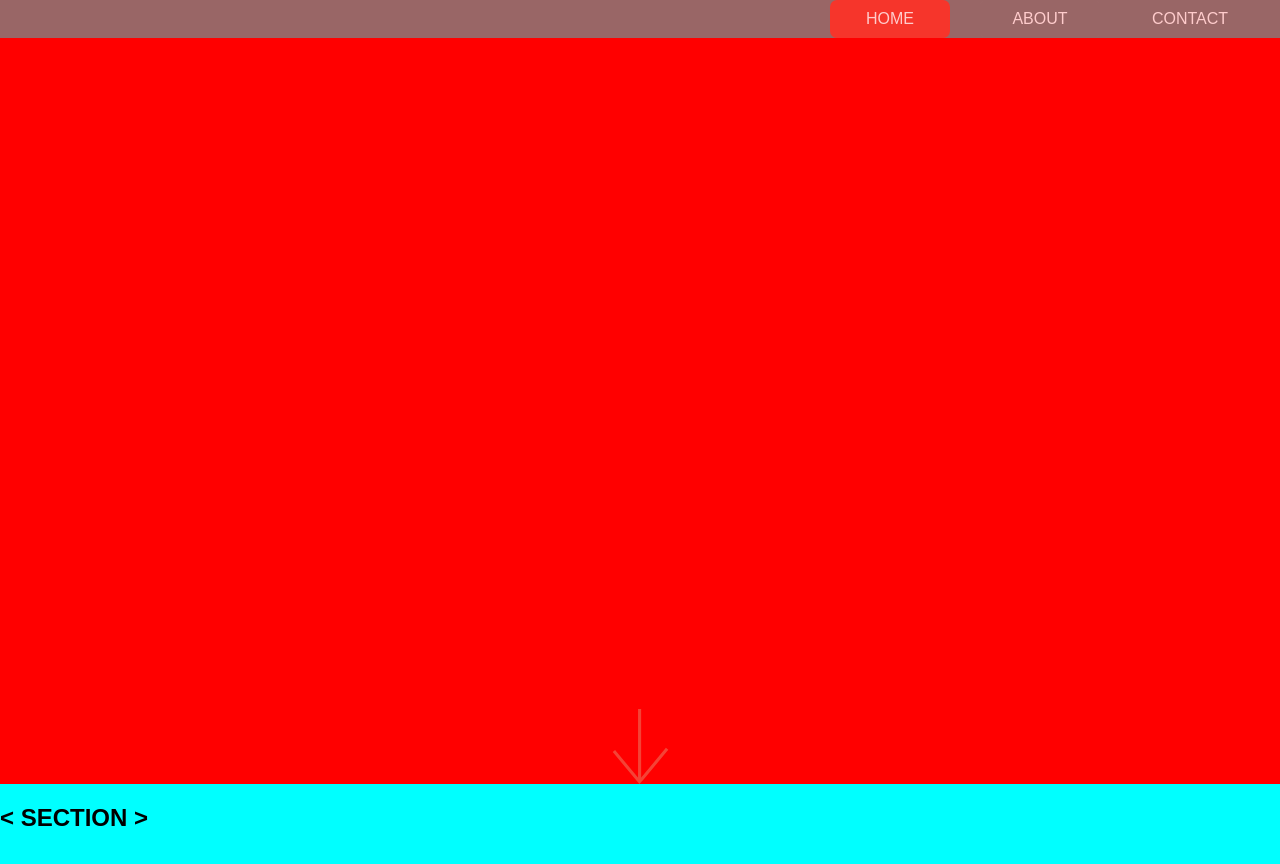
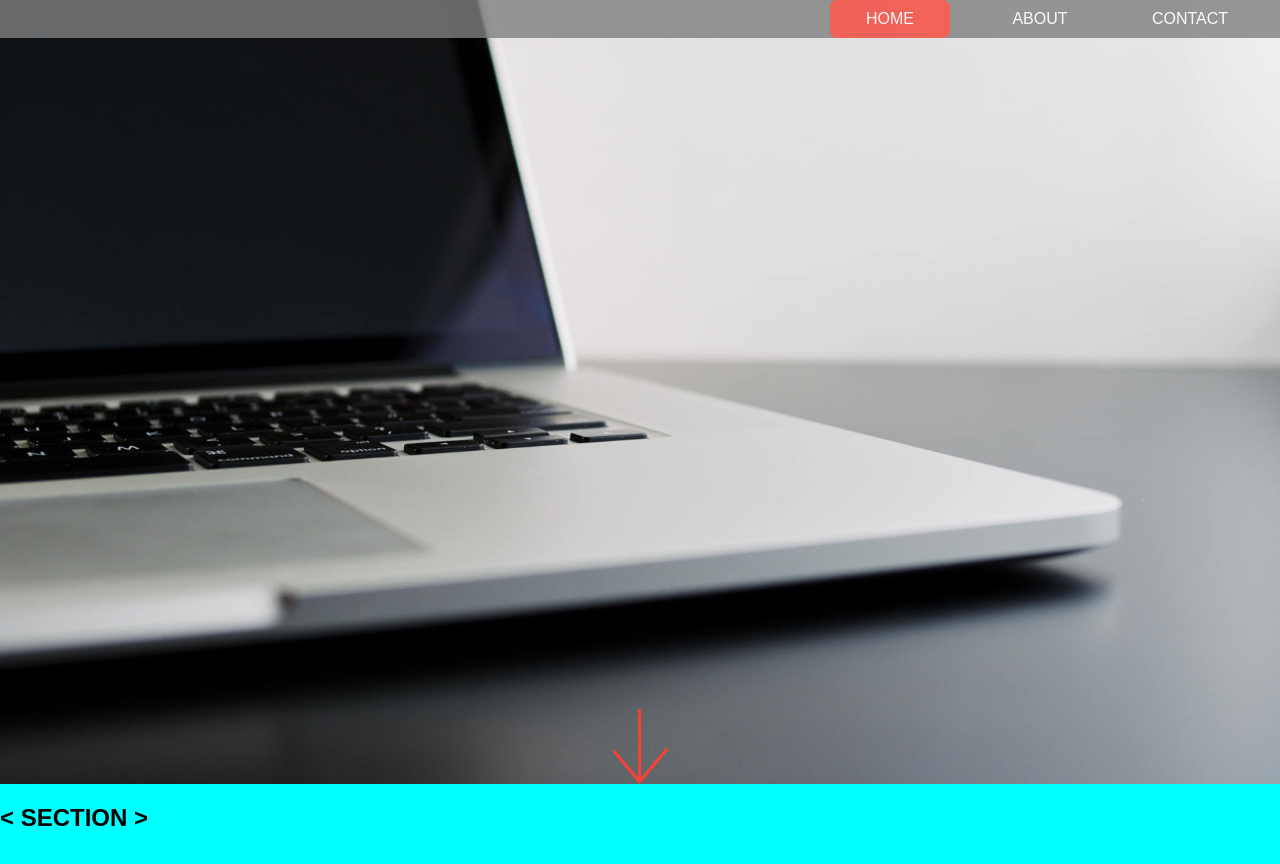
Before and after one commit to BrianCoveney/PersonalSite, a website: page index.html in a window 1280 px wide. Shown: the top 864 px of the page. Drawn offline with nearby package versions, Linux system fonts and the light colour scheme; the site is published under a folder, as on GitHub Pages, so addresses that start at the root find nothing.

Commit message:
fix image path & fix flex layout of scroll down arrow

```diff
--- a/src/scss/main.scss
+++ b/src/scss/main.scss
@@ -78,7 +78,7 @@ nav {
 main{
 	display: flex;
 	flex-wrap: wrap;
-	background-color:red;
+	//background-color:red;
 	justify-content:center;
 	margin-bottom: 0px;
 
@@ -95,7 +95,7 @@ main{
 	.fullscreen_img_container{
 		display: flex;
 			.fullscreen_img{
-				background: url('/dist/images/typing2.jpg')no-repeat center center;
+				background: url('../images/typing2.jpg')no-repeat center center;
 				background-size: cover;
 				min-height: 98vh;
 				min-width: 100vw;
@@ -108,17 +108,16 @@ main{
 
 .fullscreen_img{
 	display:flex;
+    justify-content: center;
 
 	.scroll_container{
-		display: flex;
-	  align-items: center;
-	  justify-content: center;
-	  flex-basis: 100%;
+      display: flex;
 
 		.scroll_arrow{
 			align-self: flex-end;
 			width: 75px;
 			height: 75px;
+            margin: 0 auto;
 
 			&:hover{
 				cursor: pointer;
```
Also changed, not shown: dist/css/main.css.
